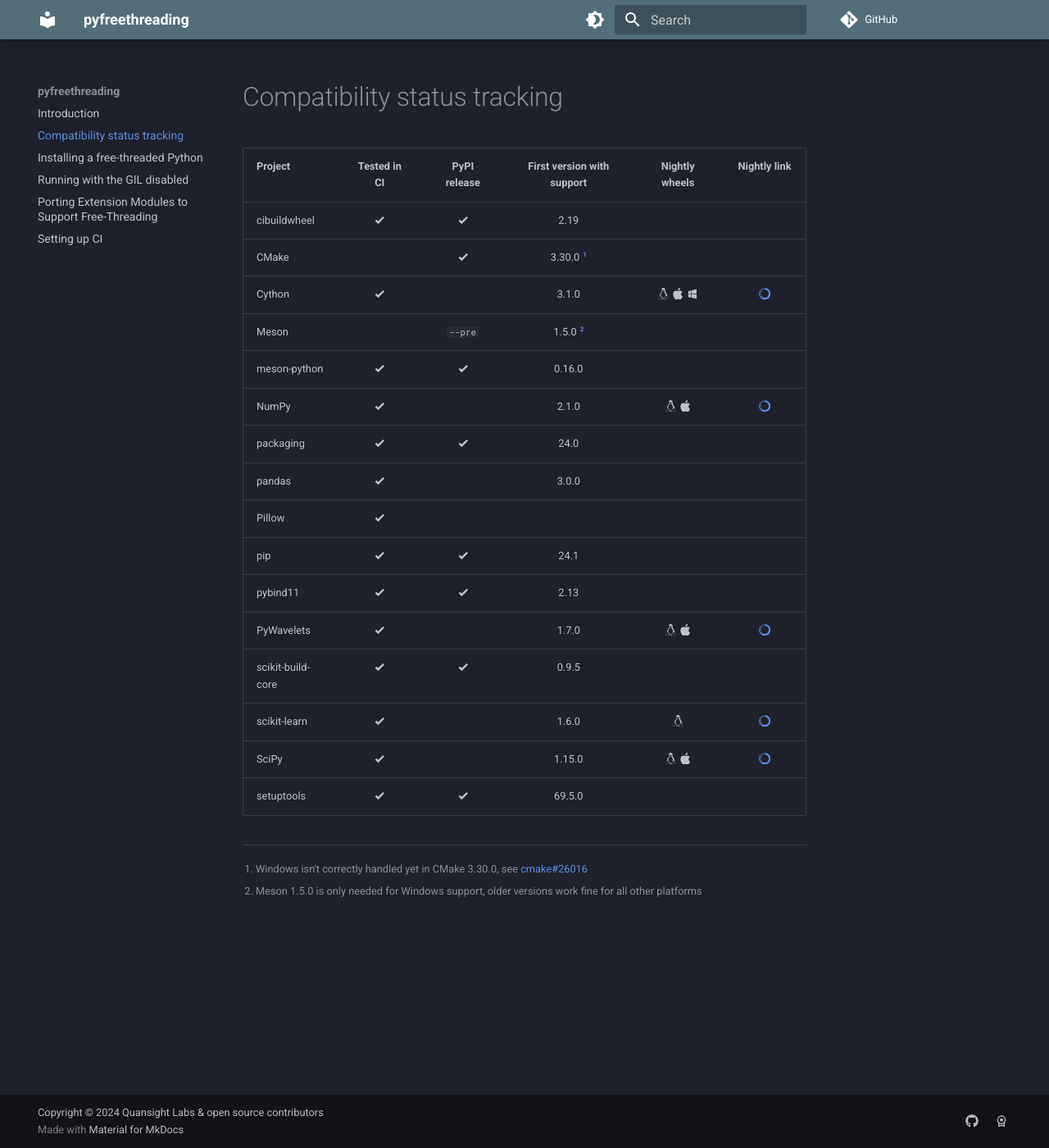
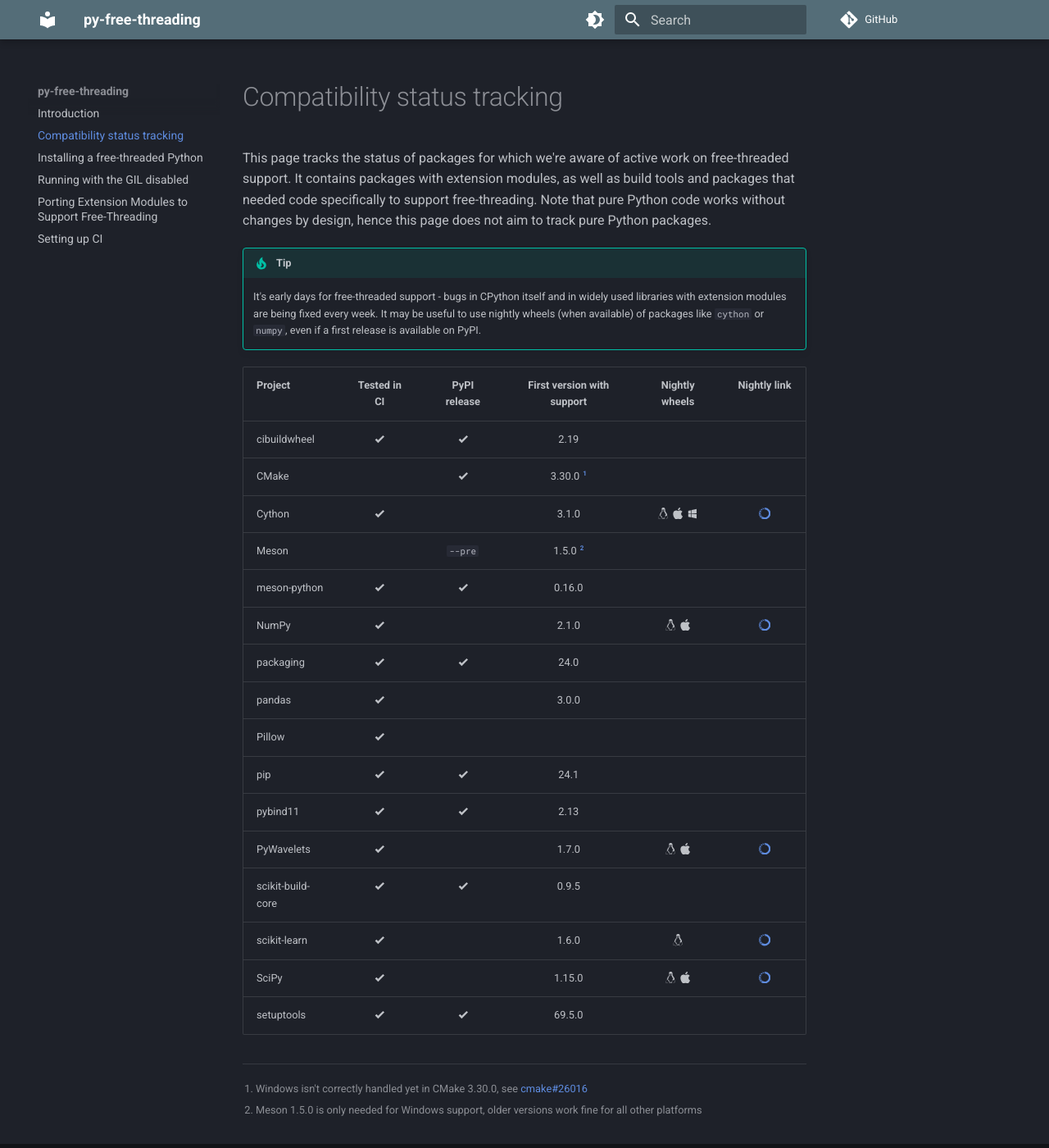
Before and after one commit to Quansight-Labs/free-threaded-compatibility, an MkDocs documentation site: the page built from docs/tracking.md, in a window 1280 px wide and 1400 px high. Shown: the whole window at 82% size. Built offline with MkDocs 1.6.1 and Material for MkDocs 9.7.7, drawn with Linux system fonts in a browser that asks for light colours; comment, search, counter and statistics services are not loaded; some of the changed text lies outside the part shown.

Commit message:
Add some front matter to the compatibility tracking page

```diff
--- a/docs/tracking.md
+++ b/docs/tracking.md
@@ -1,5 +1,20 @@
 # Compatibility status tracking
 
+This page tracks the status of packages for which we're aware of active work on
+free-threaded support. It contains packages with extension modules, as well
+as build tools and packages that needed code specifically to support
+free-threading. Note that pure Python code works without changes by design,
+hence this page does not aim to track pure Python packages.
+
+!!! tip
+
+    It's early days for free-threaded support - bugs in CPython itself and in
+    widely used libraries with extension modules are being fixed every week.
+    It may be useful to use nightly wheels (when available) of packages
+    like `cython` or `numpy`, even if a first release is available on PyPI.
+
+
+<!-- keep alphabetically ordered -->
 
 
 | Project       | Tested in CI     | PyPI release    | First version with support    | Nightly wheels    | Nightly link    |
--- a/mkdocs.yml
+++ b/mkdocs.yml
@@ -1,6 +1,6 @@
-site_name: pyfreethreading
+site_name: py-free-threading
 repo_url: https://github.com/Quansight-Labs/free-threaded-compatibility
-copyright: Copyright &copy; 2024 Quansight Labs & open source contributors
+copyright: Copyright &copy; 2024- Quansight Labs & open source contributors
 
 theme:
   name: material
```
